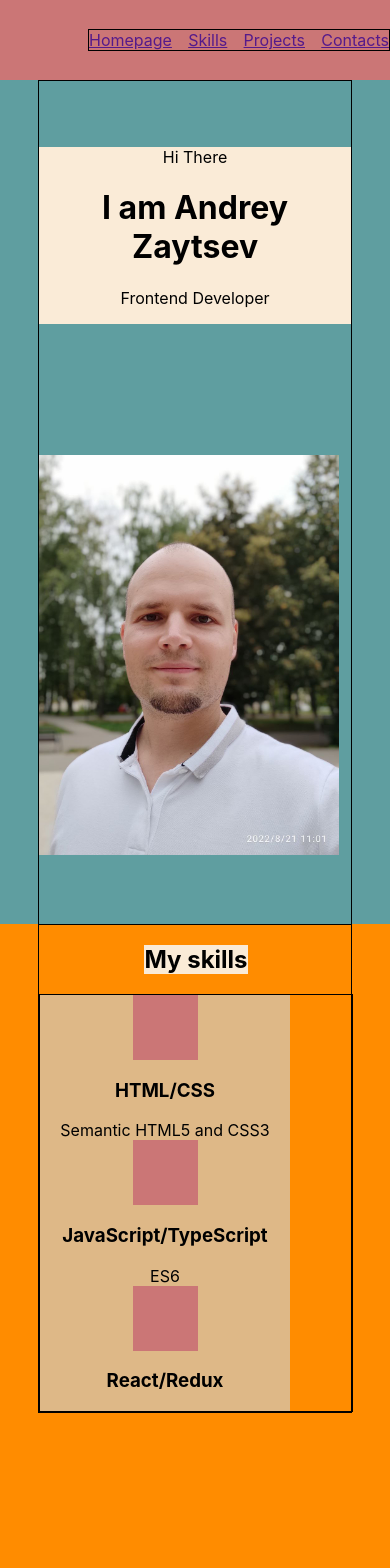
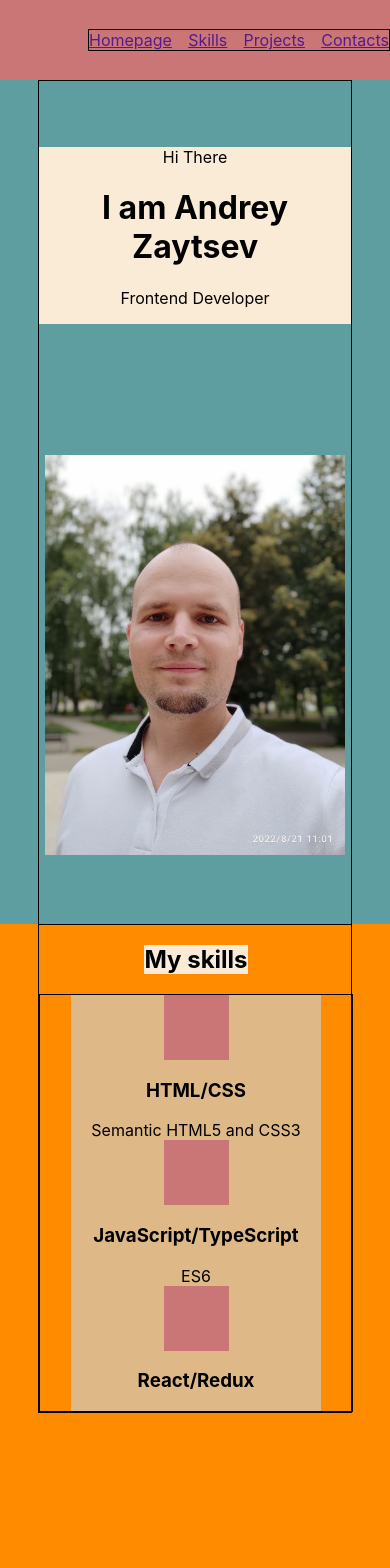
Before and after one commit to AndreyZaytsev90/Portfolio, a React (Create React App) app in the folder portfolio/: page / in a window 390 px wide. Shown: the top 1568 px of the page. Built offline with nearby package versions, Linux system fonts and the light colour scheme.

Commit message:
Fixed bug

```diff
--- a/portfolio/src/common/styles/Container.module.css
+++ b/portfolio/src/common/styles/Container.module.css
@@ -8,3 +8,9 @@
     justify-content: space-between;
     flex-wrap: wrap;
 }
+
+@media screen and (max-width: 999px){
+    .container {
+        justify-content: center;
+    }
+}
--- a/portfolio/src/projects/Projects.module.css
+++ b/portfolio/src/projects/Projects.module.css
@@ -7,6 +7,7 @@
 .projectsContainer {
     flex-direction: column;
     justify-content: flex-start;
+    flex-wrap: nowrap;
 }
 
 .title {
--- a/portfolio/src/skills/Skills.module.css
+++ b/portfolio/src/skills/Skills.module.css
@@ -19,3 +19,9 @@
     justify-content: space-between;
     flex-wrap: wrap;
 }
+
+@media screen and (max-width: 937px){
+    .skills {
+        justify-content: space-evenly;
+    }
+}
```
